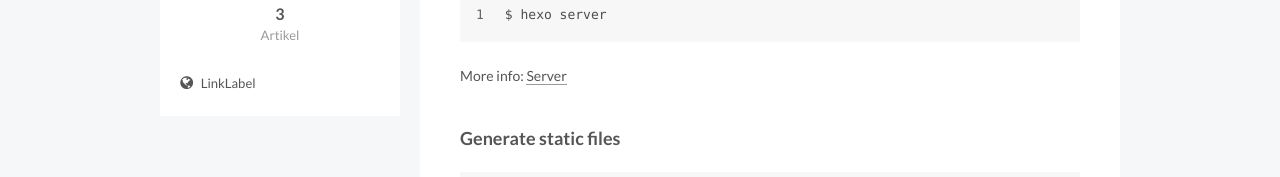
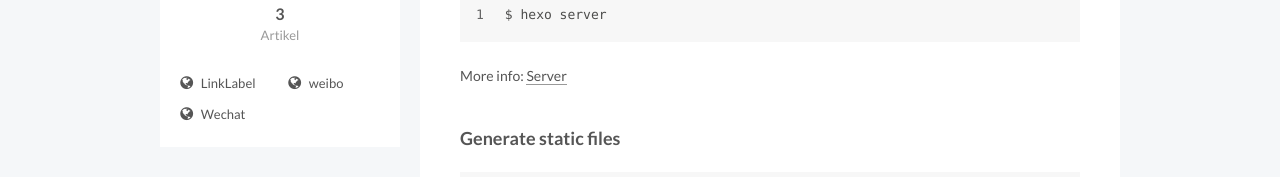
Before and after one commit to KondLinqi/kondlinqi.github.io, a plain HTML site: page 2016/06/22/hello-world/index.html in a window 1280 px wide. Both pictures are taken after a click on the item "Übersicht". Shown: the part 601-778 px from the top of the page. Drawn offline with Linux system fonts and the light colour scheme; a script that the page names is missing.

Commit message:
Site updated: 2016-06-22 23:55:51

```diff
--- a/2016/06/22/hello-world/index.html
+++ b/2016/06/22/hello-world/index.html
@@ -445,6 +445,24 @@ Quick">
                 </a>
               </span>
 
+              <span class="links-of-author-item">
+                <a href="weibo" target="_blank" title="weibo">
+
+                    <i class="fa fa-fw fa-globe"></i>
+
+                  weibo
+                </a>
+              </span>
+
+              <span class="links-of-author-item">
+                <a href="wechat" target="_blank" title="Wechat">
+
+                    <i class="fa fa-fw fa-globe"></i>
+
+                  Wechat
+                </a>
+              </span>
+
 
         </div>
 
--- a/css/main.css
+++ b/css/main.css
@@ -1549,7 +1549,7 @@ pre .javascript .function {
   width: 4px;
   height: 4px;
   border-radius: 50%;
-  background: #ff2bff;
+  background: #fffaf0;
 }
 .links-of-blogroll {
   font-size: 13px;
```
Also changed, not shown: 2016/06/22/leneqi/index.html (+18 -0 lines), 2016/06/22/postName/index.html (+18 -0 lines), archives/2016/06/index.html (+18 -0 lines), archives/2016/index.html (+18 -0 lines), archives/index.html (+18 -0 lines), index.html (+18 -0 lines).
